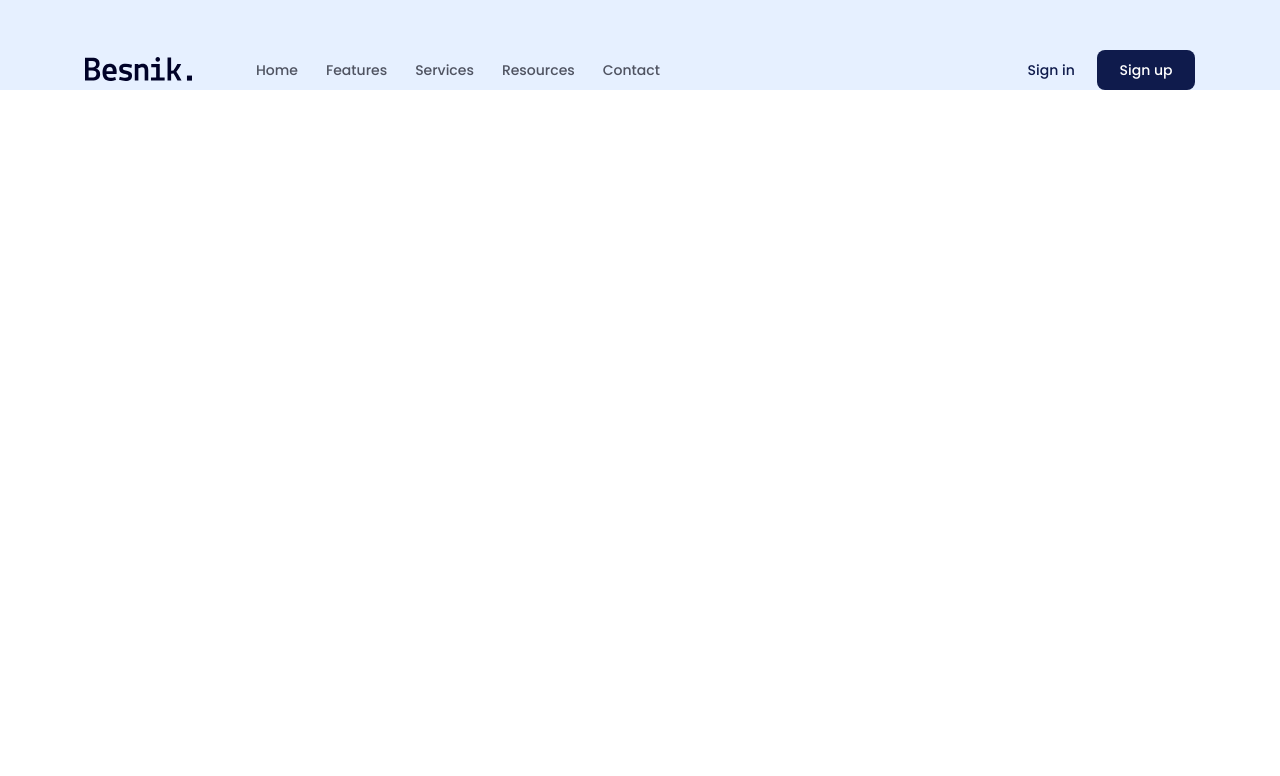
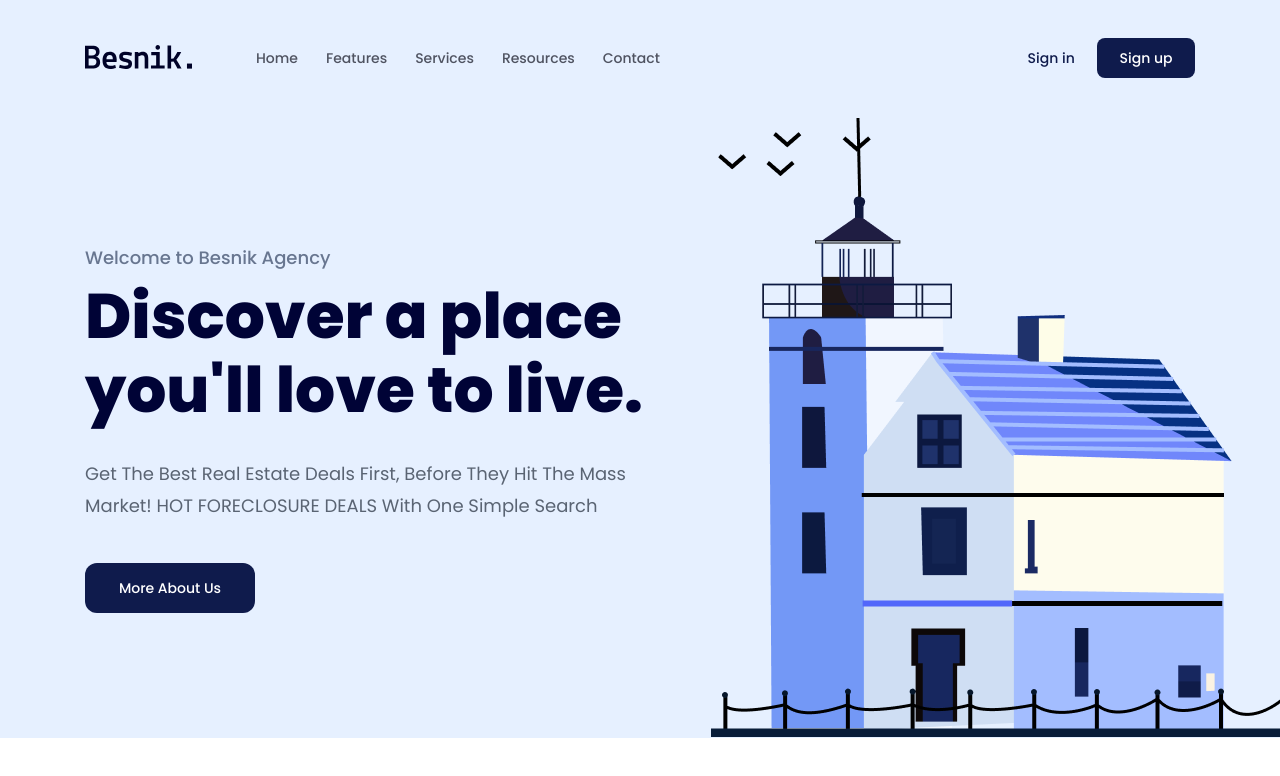
Before and after one commit to maitatduy/html-css, a plain HTML site: page project-01-real-estate/index.html in a window 1280 px wide. Drawn offline with Linux system fonts and the light colour scheme.

Commit message:
feat(project-01): add hero section layout

```diff
--- a/project-01-real-estate/assets/css/style.css
+++ b/project-01-real-estate/assets/css/style.css
@@ -50,7 +50,7 @@ a {
 /* Header */
 .header {
     background-color: #e6f0ff;
-    padding-top: 50px;
+    padding-top: 38px;
 }
 
 .navbar {
@@ -103,4 +103,53 @@ a {
     padding: 13px 16px;
     margin-left: 18px;
 }
+
+.hero {
+    padding-top: 40px;
+    display: flex;
+    align-items: center;
+}
+
+.hero .info {
+    width: 50.36%;
+}
+
+.hero .sub-title {
+    font-weight: 500;
+    font-size: 1.8rem;
+    line-height: 1.5;
+    color: #687690;
+}
+
+.hero .title {
+    font-weight: 700;
+    font-size: 6.3rem;
+    line-height: 1.19;
+    color: #000336;
+    margin-top: 8px;
+}
+
+.hero .desc {
+    font-weight: 400;
+    font-size: 1.8rem;
+    line-height: 1.78;
+    text-transform: capitalize;
+    color: #5a6473;
+    margin-top: 30px;
+}
+
+.hero-cta {
+    min-width: 170px;
+    margin-top: 40px;
+    border-radius: 12px;
+}
+
+.hero .image {
+    margin-left: 67px;
+    width: calc(100% - 50.36% - 67px);
+}
+
+.hero .image img {
+    display: block;
+}
 /* End Header */
--- a/project-01-real-estate/index.html
+++ b/project-01-real-estate/index.html
@@ -15,6 +15,7 @@
         <!-- Header -->
         <header class="header">
             <div class="container">
+                <!-- Navbar -->
                 <nav class="navbar">
                     <!-- Logo -->
                     <a href="#">
@@ -44,6 +45,28 @@
                         <a href="#!" class="btn action-btn">Sign up</a>
                     </div>
                 </nav>
+
+                <!-- Hero -->
+                <div class="hero">
+                    <div class="info">
+                        <p class="sub-title">Welcome to Besnik Agency</p>
+                        <h1 class="title">
+                            Discover a place you'll love to live.
+                        </h1>
+                        <p class="desc">
+                            Get the best real estate deals first, before they
+                            hit the mass market! HOT FORECLOSURE DEALS with one
+                            simple search
+                        </p>
+                        <a href="#!" class="btn hero-cta">More About Us</a>
+                    </div>
+                    <div class="image">
+                        <img
+                            src="./assets/images/hero-image.png"
+                            alt="Discover a place you'll love to live."
+                        />
+                    </div>
+                </div>
             </div>
         </header>
         <!-- End Header -->
```
Also changed, not shown: project-01-real-estate/assets/images/hero-image.png (added).
